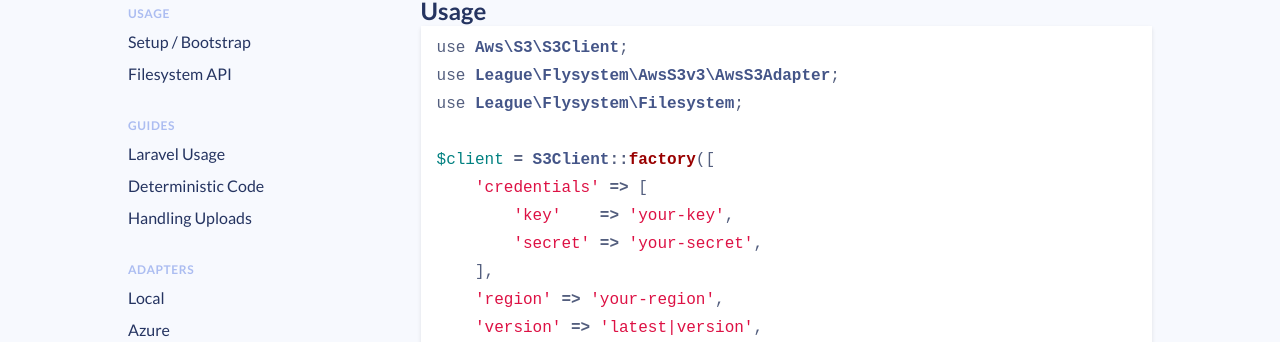
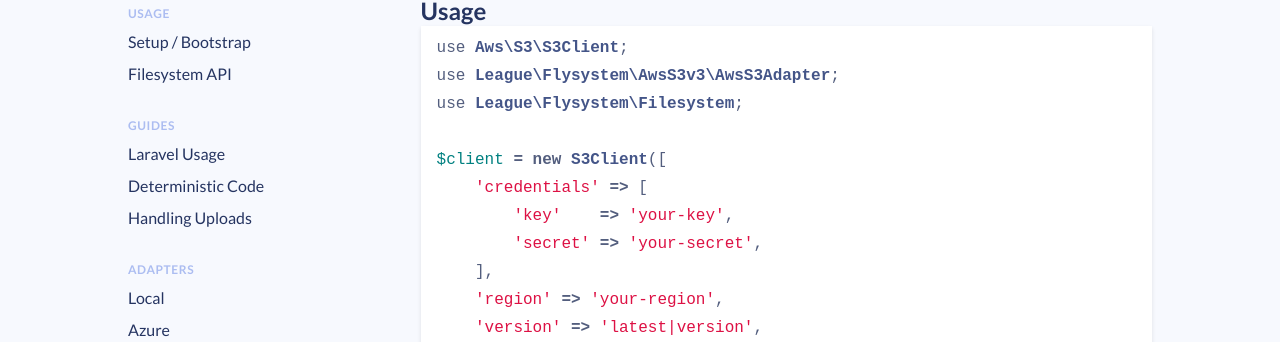
Before and after one commit to thephpleague/flysystem, a Jekyll site: the page built from docs/adapter/aws-s3-v3.md, in a window 1280 px wide and 1400 px high. Shown: the part 222-564 px from the top of the window. Built offline with Jekyll 4.4.1, drawn with Linux system fonts in a browser that asks for light colours; comment, search, counter and statistics services are not loaded.

Commit message:
[DOC] Update S3Client invocation
S3Client::factory is deprecated and this is the right way to instantiate
the class.

````diff
--- a/docs/adapter/aws-s3-v3.md
+++ b/docs/adapter/aws-s3-v3.md
@@ -21,7 +21,7 @@ use Aws\S3\S3Client;
 use League\Flysystem\AwsS3v3\AwsS3Adapter;
 use League\Flysystem\Filesystem;
 
-$client = S3Client::factory([
+$client = new S3Client([
     'credentials' => [
         'key'    => 'your-key',
         'secret' => 'your-secret',
@@ -75,7 +75,7 @@ $adapter = new AwsS3Adapter($client, 'bucket-name', 'optional/path/prefix', [
 If you're using a storage service which implements the S3 protocols, you can set the `base_url` configuration option when constructing the client.
 
 ```php
-$client = S3Client::factory([
+$client = new S3Client([
     'base_url' => 'http://some.other.endpoint',
     // ... other settings
 ]);
````
